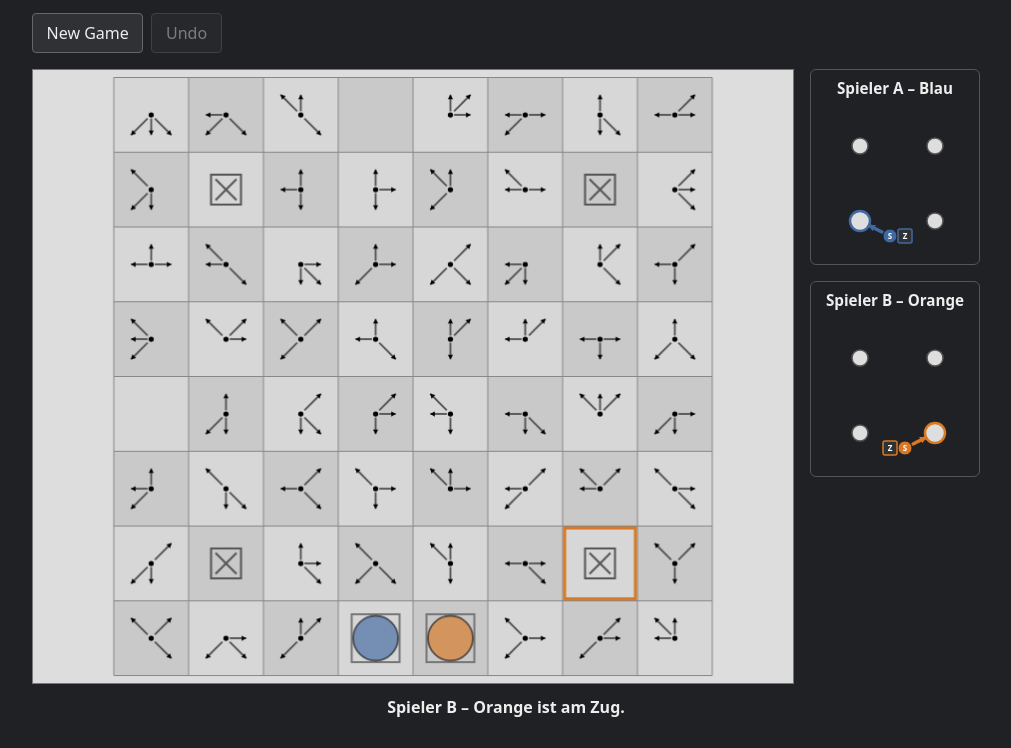
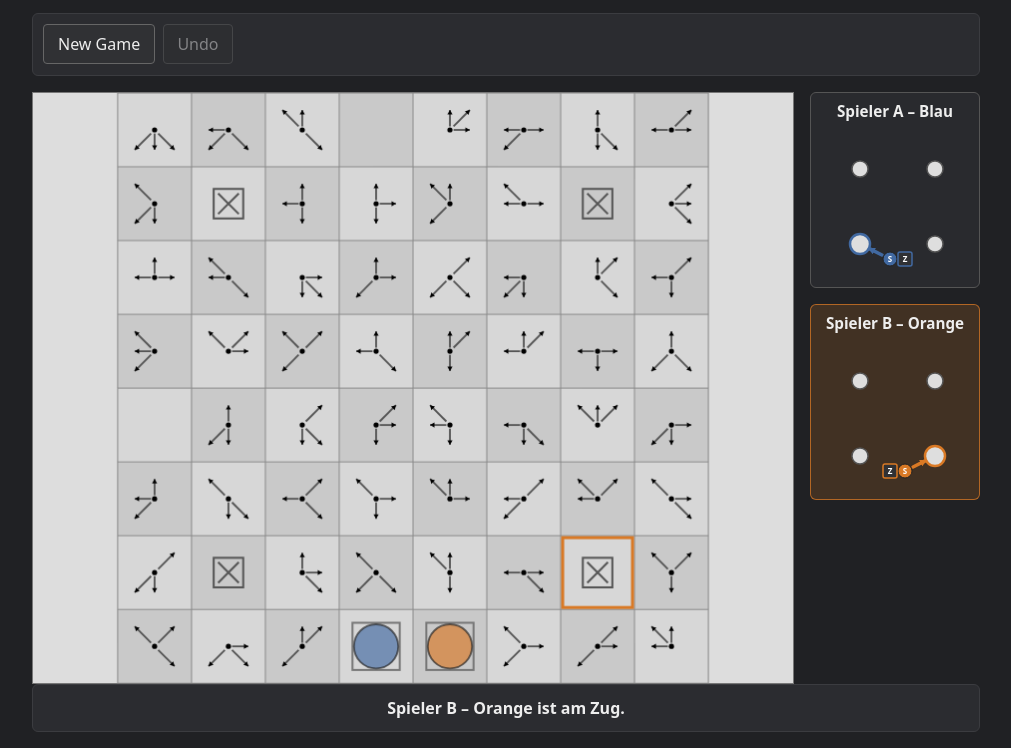
Before and after one commit to mgbeyer/trippples, a plain HTML site: page index.html in a window 1280 px wide. Shown: the part 52-800 px from the top of the page, without its empty margins (134-1145 px from the left). Drawn offline with Linux system fonts and the light colour scheme.

Commit message:
status and menu bar beauty care; added active player indicator to mini maps

```diff
--- a/js/ui.js
+++ b/js/ui.js
@@ -341,6 +341,24 @@
     }
 
     renderMiniMaps() {
+        const currentPlayer = this.game.gameOver
+            ? null
+            : this.game.getCurrentPlayer();
+
+        for (const player of ["blue", "orange"]) {
+            const card = this.miniMaps[player].closest(".playerInfo");
+
+            card.classList.toggle(
+                "active-blue",
+                currentPlayer === "blue" && player === "blue"
+            );
+
+            card.classList.toggle(
+                "active-orange",
+                currentPlayer === "orange" && player === "orange"
+            );
+        }
+
         this.renderMiniMap("blue");
         this.renderMiniMap("orange");
     }
--- a/style.css
+++ b/style.css
@@ -63,6 +63,18 @@
     padding: 0.5rem;
     border: 1px solid #555;
     border-radius: 6px;
+    background: #292a2e;
+    transition: background-color 180ms ease, border-color 180ms ease;
+}
+
+.playerInfo.active-blue {
+    background: rgba(65, 105, 161, 0.18);
+    border-color: rgba(65, 105, 161, 0.75);
+}
+
+.playerInfo.active-orange {
+    background: rgba(217, 121, 37, 0.18);
+    border-color: rgba(217, 121, 37, 0.75);
 }
 
 .playerInfo h2 {
@@ -119,6 +131,9 @@
     padding: 0.75rem 0;
     text-align: center;
     font-weight: 600;
+    background: #2b2c30;
+    border: 1px solid #3b3c40;
+    border-radius: 6px;
 }
 
 
@@ -126,6 +141,10 @@
     display: flex;
     gap: 0.5rem;
     margin-bottom: 1rem;
+    padding: 0.65rem;
+    background: #2b2c30;
+    border: 1px solid #3b3c40;
+    border-radius: 6px;
 }
 
 #gameMenu button {
```
